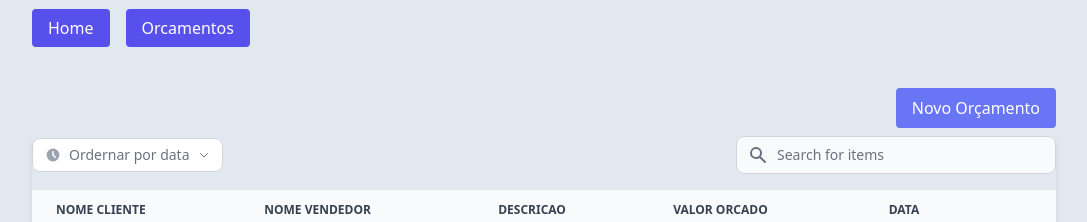
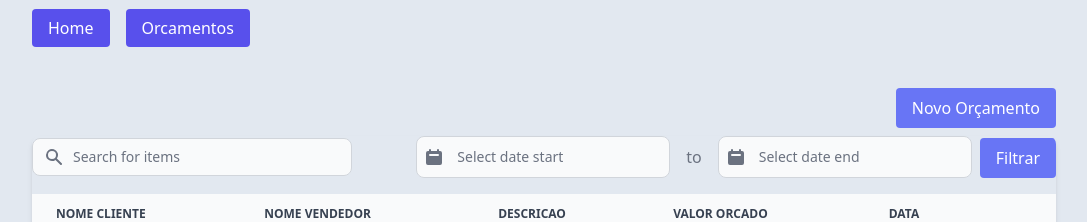
Before and after one commit to Eric-Catarina/Oficina2.0-CRUD, a Vue app in the folder vue-rest-api/: page /orcamento in a window 1280 px wide. Shown: the top 222 px of the page, without its empty margins (96-1183 px from the left). Built offline with nearby package versions, Linux system fonts and the light colour scheme; no server answers.

Commit message:
feat: Filtragem de acordo com intervalo de datas

```diff
--- a/vue-rest-api/package.json
+++ b/vue-rest-api/package.json
@@ -11,6 +11,7 @@
     "axios": "^1.2.2",
     "dayjs": "^1.11.7",
     "flowbite": "^1.6.2",
+    "flowbite-datepicker": "^1.2.2",
     "vue": "^3.2.45",
     "vue-router": "^4.1.6"
   },
--- a/vue-rest-api/src/views/orcamentos/OrcamentoIndex.vue
+++ b/vue-rest-api/src/views/orcamentos/OrcamentoIndex.vue
@@ -2,29 +2,40 @@
 import useOrcamentos from '../../composables/orcamentos';
 import { onMounted } from 'vue';
 import dayjs from "dayjs";
-
-const { orcamentos, getOrcamentos, destroyOrcamento } = useOrcamentos();
-
+import DateRangePicker from 'flowbite-datepicker/DateRangePicker';
+const { orcamentos,orcamentosVisiveis, getOrcamentos, destroyOrcamento } = useOrcamentos();
+let myDateRangePicker
 
 onMounted(() => {
     getOrcamentos()
-    orcamentos.value.forEach(orcamento => {
 
+    const dateRangePickerEl = document.getElementById('daterangepicker');
+    myDateRangePicker = new DateRangePicker(dateRangePickerEl, {
+        // options
     });
+
 });
 let ordemEhCrescente = false     // decresecente e crescente
 
+function filtraPorData(){
+    let dataInicial = dayjs(myDateRangePicker.dates[0])
+    let dataFinal   = dayjs(myDateRangePicker.dates[1])
 
+    orcamentosVisiveis.value = orcamentos.value.filter(function(item) {
+        return (item.created_at.isAfter(dataInicial) && item.created_at.isBefore(dataFinal));
+    });
 
-function sort(propriedade) {
+}
+
+function sortString(propriedade) {
     if (!ordemEhCrescente) {
-        orcamentos.value.sort(function (a, b) {
-            return b[propriedade].localeCompare(a[propriedade]);
+        orcamentosVisiveis.value.sort(function (a, b) {
+            return b[propriedade].localeCompare(a[propriedade], { sensitivity: 'base' });
         })
     }
     else {
-        orcamentos.value.sort(function (a, b) {
-            return a[propriedade].localeCompare(b[propriedade]);
+        orcamentosVisiveis.value.sort(function (a, b) {
+            return a[propriedade].localeCompare(b[propriedade], { sensitivity: 'base' });
         })
     }
     ordemEhCrescente = !ordemEhCrescente
@@ -32,16 +43,22 @@ function sort(propriedade) {
 
 
 const tornaDataLegivel = (data) => {
-    let dataLegivel = data.format('DD/MM/YYYY')
+    let dataLegivel = data.format('DD/MM/YYYY HH:mm')
     return dataLegivel
 }
 
-const sortDatas = (propriedade) => {
-    let propriedadeAtualArray = []
-    orcamentos.value.forEach(orcamento => {
-        propriedadeAtualArray.push(orcamento[propriedade])
-    });
-
+const sortDatas = () => {
+    if (!ordemEhCrescente) {
+        orcamentosVisiveis.value.sort(function (a, b) {
+            return a.created_at.isBefore(b.created_at)
+        });
+    }
+    else {
+        orcamentosVisiveis.value.sort(function (a, b) {
+            return a.created_at.isAfter(b.created_at)
+        });
+    }
+    ordemEhCrescente = !ordemEhCrescente
 }
 
 </script>
@@ -55,51 +72,7 @@ const sortDatas = (propriedade) => {
 
         <div class="relative overflow-x-auto shadow-md sm:rounded-lg">
             <div class="flex items-center justify-between pb-4">
-                <div>
-                    <button id="dropdownRadioButton" data-dropdown-toggle="dropdownRadio"
-                        class="inline-flex items-center text-gray-500 bg-white border border-gray-300 focus:outline-none hover:bg-gray-100 focus:ring-4 focus:ring-gray-200 font-medium rounded-lg text-sm px-3 py-1.5 dark:bg-gray-800 dark:text-white dark:border-gray-600 dark:hover:bg-gray-700 dark:hover:border-gray-600 dark:focus:ring-gray-700"
-                        type="button">
-                        <svg class="w-4 h-4 mr-2 text-gray-400" aria-hidden="true" fill="currentColor"
-                            viewBox="0 0 20 20" xmlns="http://www.w3.org/2000/svg">
-                            <path fill-rule="evenodd"
-                                d="M10 18a8 8 0 100-16 8 8 0 000 16zm1-12a1 1 0 10-2 0v4a1 1 0 00.293.707l2.828 2.829a1 1 0 101.415-1.415L11 9.586V6z"
-                                clip-rule="evenodd"></path>
-                        </svg>
-                        Ordernar por data
-                        <svg class="w-3 h-3 ml-2" aria-hidden="true" fill="none" stroke="currentColor"
-                            viewBox="0 0 24 24" xmlns="http://www.w3.org/2000/svg">
-                            <path stroke-linecap="round" stroke-linejoin="round" stroke-width="2" d="M19 9l-7 7-7-7">
-                            </path>
-                        </svg>
-                    </button>
-                    <!-- Dropdown menu -->
-                    <div id="dropdownRadio"
-                        class="z-10 hidden w-48 bg-white divide-y divide-gray-100 rounded shadow dark:bg-gray-700 dark:divide-gray-600"
-                        data-popper-reference-hidden="" data-popper-escaped="" data-popper-placement="top"
-                        style="position: absolute; inset: auto auto 0px 0px; margin: 0px; transform: translate3d(522.5px, 3847.5px, 0px);">
-                        <ul class="p-3 space-y-1 text-sm text-gray-700 dark:text-gray-200"
-                            aria-labelledby="dropdownRadioButton">
-                            <li>
-                                <div class="flex items-center p-2 rounded hover:bg-gray-100 dark:hover:bg-gray-600">
-                                    <input checked="true" id="filter-radio-example-1" type="radio" value=""
-                                        name="filter-radio"
-                                        class="w-4 h-4 text-blue-600 bg-gray-100 border-gray-300 focus:ring-blue-500 dark:focus:ring-blue-600 dark:ring-offset-gray-800 dark:focus:ring-offset-gray-800 focus:ring-2 dark:bg-gray-700 dark:border-gray-600">
-                                    <label for="filter-radio-example-1"
-                                        class="w-full ml-2 text-sm font-medium text-gray-900 rounded dark:text-gray-300">Crescente</label>
-                                </div>
-                            </li>
-                            <li>
-                                <div class="flex items-center p-2 rounded hover:bg-gray-100 dark:hover:bg-gray-600">
-                                    <input id="filter-radio-example-2" type="radio" value="" name="filter-radio"
-                                        class="w-4 h-4 text-blue-600 bg-gray-100 border-gray-300 focus:ring-blue-500 dark:focus:ring-blue-600 dark:ring-offset-gray-800 dark:focus:ring-offset-gray-800 focus:ring-2 dark:bg-gray-700 dark:border-gray-600">
-                                    <label for="filter-radio-example-2"
-                                        class="w-full ml-2 text-sm font-medium text-gray-900 rounded dark:text-gray-300">Descrescente</label>
-                                </div>
-                            </li>
 
-                        </ul>
-                    </div>
-                </div>
                 <label for="table-search" class="sr-only">Search</label>
                 <div class="relative">
                     <div class="absolute inset-y-0 left-0 flex items-center pl-3 pointer-events-none">
@@ -114,23 +87,60 @@ const sortDatas = (propriedade) => {
                         class="block p-2 pl-10 text-sm text-gray-900 border border-gray-300 rounded-lg w-80 bg-gray-50 focus:ring-blue-500 focus:border-blue-500 dark:bg-gray-700 dark:border-gray-600 dark:placeholder-gray-400 dark:text-white dark:focus:ring-blue-500 dark:focus:border-blue-500"
                         placeholder="Search for items">
                 </div>
+
+
+                <div class="flex items-end">
+                    <div id="daterangepicker" class="flex items-center">
+                        <div class="relative">
+                            <div class="absolute inset-y-0 left-0 flex items-center pl-2 pointer-events-none">
+                                <svg aria-hidden="true" class="w-5 h-5 text-gray-500 dark:text-gray-400"
+                                    fill="currentColor" viewBox="0 0 20 20" xmlns="http://www.w3.org/2000/svg">
+                                    <path fill-rule="evenodd"
+                                        d="M6 2a1 1 0 00-1 1v1H4a2 2 0 00-2 2v10a2 2 0 002 2h12a2 2 0 002-2V6a2 2 0 00-2-2h-1V3a1 1 0 10-2 0v1H7V3a1 1 0 00-1-1zm0 5a1 1 0 000 2h8a1 1 0 100-2H6z"
+                                        clip-rule="evenodd"></path>
+                                </svg>
+                            </div>
+                            <input name="start" type="text"
+                                class="bg-gray-50 border border-gray-300 text-gray-900 text-sm rounded-lg focus:ring-blue-500 focus:border-blue-500 block w-full pl-10 p-2.5  dark:bg-gray-700 dark:border-gray-600 dark:placeholder-gray-400 dark:text-white dark:focus:ring-blue-500 dark:focus:border-blue-500"
+                                placeholder="Select date start">
+                        </div>
+                        <span class="mx-4 text-gray-500">to</span>
+                        <div class="relative">
+                            <div class="absolute inset-y-0 left-0 flex items-center pl-2 pointer-events-none">
+                                <svg aria-hidden="true" class="w-5 h-5 text-gray-500 dark:text-gray-400"
+                                    fill="currentColor" viewBox="0 0 20 20" xmlns="http://www.w3.org/2000/svg">
+                                    <path fill-rule="evenodd"
+                                        d="M6 2a1 1 0 00-1 1v1H4a2 2 0 00-2 2v10a2 2 0 002 2h12a2 2 0 002-2V6a2 2 0 00-2-2h-1V3a1 1 0 10-2 0v1H7V3a1 1 0 00-1-1zm0 5a1 1 0 000 2h8a1 1 0 100-2H6z"
+                                        clip-rule="evenodd"></path>
+                                </svg>
+                            </div>
+                            <input name="end" type="text"
+                                class="bg-gray-50 border border-gray-300 text-gray-900 text-sm rounded-lg focus:ring-blue-500 focus:border-blue-500 block w-full pl-10 p-2.5  dark:bg-gray-700 dark:border-gray-600 dark:placeholder-gray-400 dark:text-white dark:focus:ring-blue-500 dark:focus:border-blue-500"
+                                placeholder="Select date end">
+                        </div>
+                    </div>
+                    <div>
+                        <button @click="filtraPorData()" class="ml-2 px-4 py-2 bg-indigo-500 hover:bg-indigo-700 text-white rounded">Filtrar</button>
+                    </div>
+
+                </div>
             </div>
             <table class="w-full text-sm text-left text-gray-500 dark:text-gray-400">
                 <thead class="text-xs text-gray-700 uppercase bg-gray-50 dark:bg-gray-700 dark:text-gray-400">
                     <tr>
-                        <th @click="sort('nome_cliente')" scope="col" class="px-6 py-3">
+                        <th @click="sortString('nome_cliente')" scope="col" class="px-6 py-3">
                             Nome Cliente
                         </th>
-                        <th @click="sort('nome_vendedor')" scope="col" class="px-6 py-3">
+                        <th @click="sortString('nome_vendedor')" scope="col" class="px-6 py-3">
                             Nome Vendedor
                         </th>
-                        <th @click="sort('descricao')" scope="col" class="px-6 py-3">
+                        <th @click="sortString('descricao')" scope="col" class="px-6 py-3">
                             Descricao
                         </th>
-                        <th @click="sort('valor_orcado')" scope="col" class="px-6 py-3">
+                        <th @click="sortString('valor_orcado')" scope="col" class="px-6 py-3">
                             Valor Orcado
                         </th>
-                        <th @click="sortDatas(orcamentos.value.created_at)" scope="col" class="px-6 py-3">
+                        <th @click="sortDatas()" scope="col" class="px-6 py-3">
                             Data
                         </th>
 
@@ -140,7 +150,7 @@ const sortDatas = (propriedade) => {
                     </tr>
                 </thead>
                 <tbody>
-                    <tr v-for="orcamento in orcamentos" :key="orcamento.id"
+                    <tr v-for="orcamento in orcamentosVisiveis" :key="orcamento.id"
                         class="bg-white border-b dark:bg-gray-800 dark:border-gray-700">
                         <th scope="row" class="px-6 py-4 font-medium text-gray-900 whitespace-nowrap dark:text-white">{{
                             orcamento.nome_cliente
@@ -155,9 +165,7 @@ const sortDatas = (propriedade) => {
                                 Editar</RouterLink>
                             <button @click="destroyOrcamento(orcamento.id)"
                                 class="px-4 py-2 bg-red-500 hover:bg-red-700 text-white rounded">Deletar</button>
-
                         </td>
-
 
                     </tr>
                 </tbody>
```
Also changed, not shown: vue-rest-api/src/composables/orcamentos.js (+5 -2 lines), 1 other file (tests, documents, lock files or other folders).
